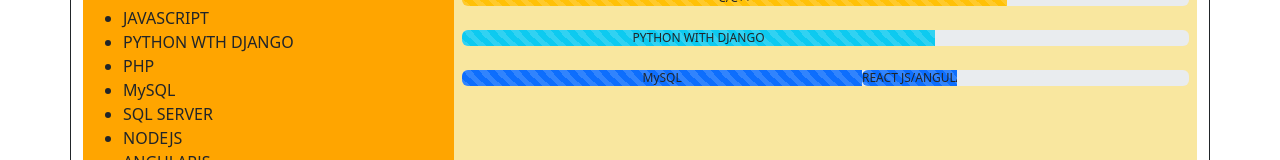
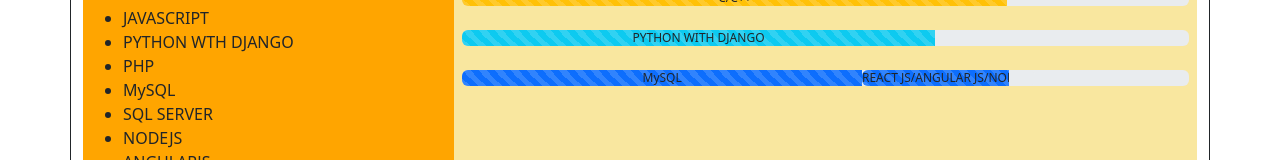
Before and after one commit to NehaGavali1/resume, a plain HTML site: page resume/index.html in a window 1280 px wide. Shown: the part 1185-1345 px from the top of the page. Drawn offline with nearby package versions, Linux system fonts and the light colour scheme.

Commit message:
Update index.html

```diff
--- a/resume/index.html
+++ b/resume/index.html
@@ -184,7 +184,7 @@
 
        <br>
         <div class="progress" role="progressbar" aria-label="Animated striped example" aria-valuenow="75" aria-valuemin="0" aria-valuemax="100">
-          <div class="progress-bar progress-bar-striped progress-bar-animated bg-primary text-dark" style="width: 55%">REACT JS/ANGULAR JS/NODE JS</div>
+          <div class="progress-bar progress-bar-striped progress-bar-animated bg-primary text-dark" style="width: 85%">REACT JS/ANGULAR JS/NODE JS</div>
 
 
 
```
